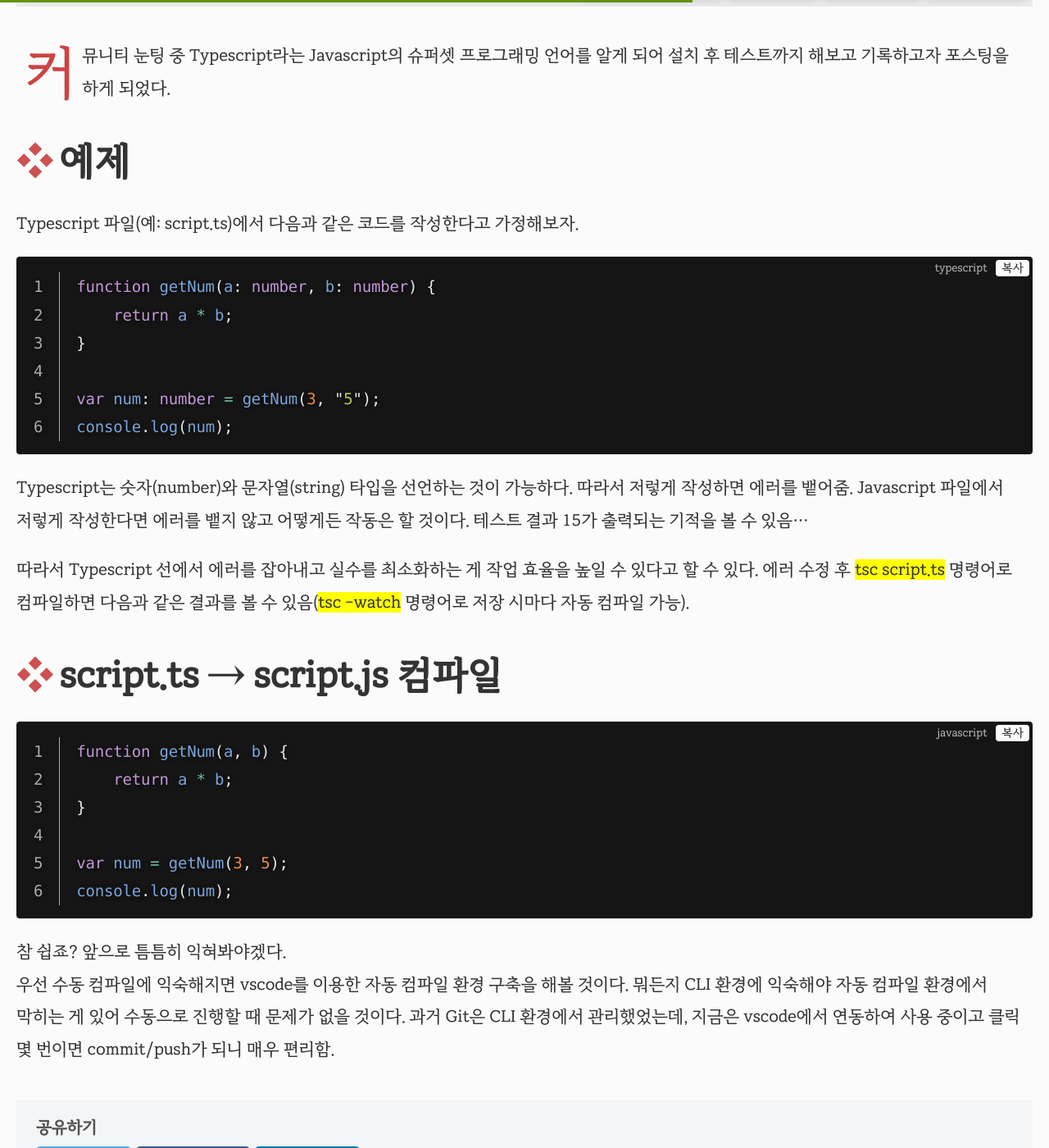
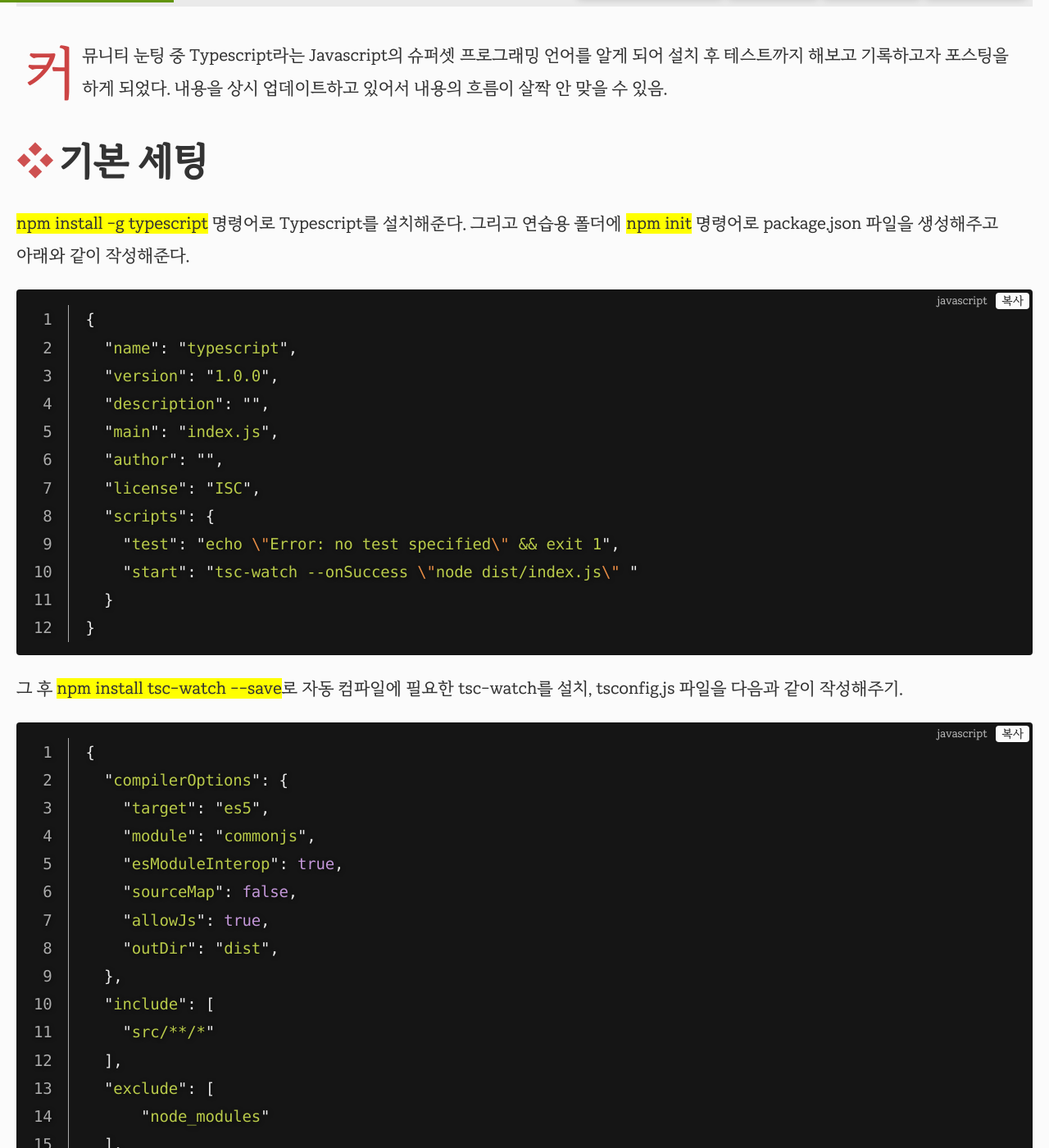
Before and after one commit to selosele/selosele.github.io, a Jekyll site: the page built from _posts/2020-06-06-start-type-script.md, in a window 1280 px wide and 1400 px high, scrolled down 604 px. Shown: the whole window at 82% size. Built offline with Jekyll 4.4.1, drawn with Linux system fonts in a browser that asks for light colours; comment, search, counter and statistics services are not loaded; some of the changed text lies outside the part shown.

Commit message:
내용 업데이트

````diff
--- a/_posts/2020-06-06-start-type-script.md
+++ b/_posts/2020-06-06-start-type-script.md
@@ -15,35 +15,117 @@ tags:
     - typescript
 ---
 
-커뮤니티 눈팅 중 Typescript라는 Javascript의 슈퍼셋 프로그래밍 언어를 알게 되어 설치 후 테스트까지 해보고 기록하고자 포스팅을 하게 되었다.
+커뮤니티 눈팅 중 Typescript라는 Javascript의 슈퍼셋 프로그래밍 언어를 알게 되어 설치 후 테스트까지 해보고 기록하고자 포스팅을 하게 되었다. 내용을 상시 업데이트하고 있어서 내용의 흐름이 살짝 안 맞을 수 있음.
+
+## 기본 세팅
+
+<mark>npm install -g typescript</mark> 명령어로 Typescript를 설치해준다. 그리고 연습용 폴더에 <mark>npm init</mark> 명령어로 package.json 파일을 생성해주고 아래와 같이 작성해준다.
+
+```javascript
+{
+  "name": "typescript",
+  "version": "1.0.0",
+  "description": "",
+  "main": "index.js",
+  "author": "",
+  "license": "ISC",
+  "scripts": {
+    "test": "echo \"Error: no test specified\" && exit 1",
+    "start": "tsc-watch --onSuccess \"node dist/index.js\" "
+  }
+}
+```
+
+그 후 <mark>npm install tsc-watch --save</mark>로 자동 컴파일에 필요한 tsc-watch를 설치, tsconfig.js 파일을 다음과 같이 작성해주기.
+
+```javascript
+{
+  "compilerOptions": {
+    "target": "es5",
+    "module": "commonjs",
+    "esModuleInterop": true,
+    "sourceMap": false,
+    "allowJs": true,
+    "outDir": "dist",
+  },
+  "include": [
+    "src/**/*"
+  ],
+  "exclude": [
+      "node_modules"
+  ],
+}
+```
+
+src 디렉터리는 ts 파일들이 모여 있는 곳이고 dist 디렉터리는 컴파일된 js 파일들이 올라가는 곳이다.
 
 ## 예제
 
 Typescript 파일(예: script.ts)에서 다음과 같은 코드를 작성한다고 가정해보자.
 
+{:data-line="4"}
 ```typescript
-function getNum(a: number, b: number) {
-    return a * b;
-}
+// test 1
+const getNum = (a: number, b: number) => a * b;
 
-var num: number = getNum(3, "5");
+const num: number = getNum(3, "5");
 console.log(num);
+
+// test 2
+((arr) => {
+    const numbers : Array<number> = arr; // 숫자형만 가지는 배열
+
+    for (const number of numbers) {
+        console.log(number);
+    }
+})([1, 2, 3]);
 ```
 
-Typescript는 숫자(number)와 문자열(string) 타입을 선언하는 것이 가능하다. 따라서 저렇게 작성하면 에러를 뱉어줌. Javascript 파일에서 저렇게 작성한다면 에러를 뱉지 않고 어떻게든 작동은 할 것이다. 테스트 결과 15가 출력되는 기적을 볼 수 있음...
+Typescript는 숫자(number)와 문자열(string) 타입을 선언하는 것이 가능해서 4번째 줄처럼 작성하면 에러를 뱉어줌. Javascript 파일에서 저렇게 작성한다면 에러를 뱉지 않고 어떻게든 작동은 할 것이다. 테스트 결과 15가 출력되는 기적을 볼 수 있음...
 
-따라서 Typescript 선에서 에러를 잡아내고 실수를 최소화하는 게 작업 효율을 높일 수 있다고 할 수 있다. 에러 수정 후 <mark>tsc script.ts</mark> 명령어로 컴파일하면 다음과 같은 결과를 볼 수 있음(<mark>tsc -watch</mark> 명령어로 저장 시마다 자동 컴파일 가능).
+따라서 Typescript 선에서 에러를 잡아내고 실수를 최소화하는 게 작업 효율을 높일 수 있다고 할 수 있다. 에러 수정 후 <mark>tsc script.ts</mark> 명령어로 컴파일하면 다음과 같은 결과를 볼 수 있음(<mark>tsc -w</mark> 명령어로 저장할 때마다 자동 컴파일 가능).
 
 ## script.ts &rarr; script.js 컴파일
 
 ```javascript
-function getNum(a, b) {
-    return a * b;
-}
-
-var num = getNum(3, 5);
+// test 1
+var getNum = function (a, b) { return a * b; };
+var num = getNum(3, 6);
 console.log(num);
+// test 2
+(function (arr) {
+    var numbers = arr;
+    for (var _i = 0, numbers_1 = numbers; _i < numbers_1.length; _i++) {
+        var number = numbers_1[_i];
+        console.log(number);
+    }
+})([1, 2, 3]);
 ```
 
 참 쉽죠? 앞으로 틈틈히 익혀봐야겠다.
-우선 수동 컴파일에 익숙해지면 vscode를 이용한 자동 컴파일 환경 구축을 해볼 것이다. 뭐든지 CLI 환경에 익숙해야 자동 컴파일 환경에서 막히는 게 있어 수동으로 진행할 때 문제가 없을 것이다. 과거 Git은 CLI 환경에서 관리했었는데, 지금은 vscode에서 연동하여 사용 중이고 클릭 몇 번이면 commit/push가 되니 매우 편리함.
+
+## Typescript + jQuery 사용하기
+
+Typescript에서 jQuery를 사용하려고 ```$()```{:language-javascript}로 시작하는 것을 작성했다면 $를 찾을 수 없다고 뜰 것임. <mark>npm install --save @types/jquery</mark>로 관련 모듈을 설치해주면 jQuery를 사용할 수 있음.
+
+```javascript
+// ts 파일
+$(() => {
+    const foo : JQuery<HTMLElement> = $("div");
+    console.log(foo);
+});
+
+// 컴파일 결과
+$(function () {
+    var foo = $("div");
+    console.log(foo);
+});
+```
+
+**참고**
+
+* [How to watch and compile all TypeScript sources?](https://stackoverflow.com/questions/12799237/how-to-watch-and-compile-all-typescript-sources){:target="_blank"} - Stack Overflow
+* [Downlevel Iteration for ES3/ES5 in TypeScript](https://mariusschulz.com/blog/downlevel-iteration-for-es3-es5-in-typescript){:target="_blank"} - Marius Schulz
+* [tsconfig.json 컴파일 옵션 정리](https://geonlee.tistory.com/214){:target="_blank"} - 빠리의 택시 운전사
+* [TypeScript tsc-watch 사용하기](https://bigstar-vlog.tistory.com/20){:target="_blank"} - 잡학다식 집합소
+* [타입스크립트(TypeScript) 타입 선언](https://velog.io/@recordboy/%ED%83%80%EC%9E%85%EC%8A%A4%ED%81%AC%EB%A6%BD%ED%8A%B8TypeScript-%ED%83%80%EC%9E%85-%EC%84%A0%EC%96%B8){:target="_blank"} - 기록맨
````
